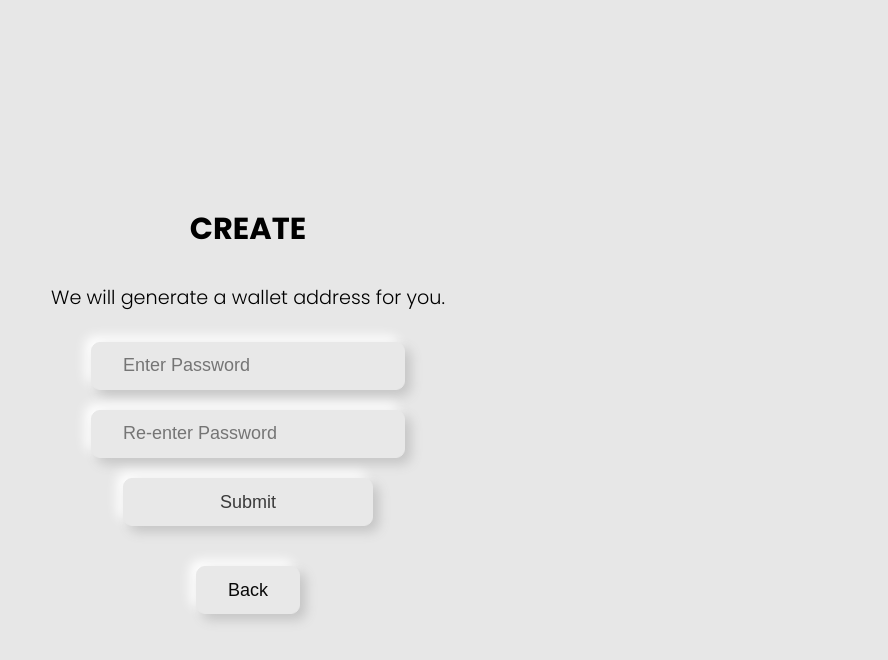
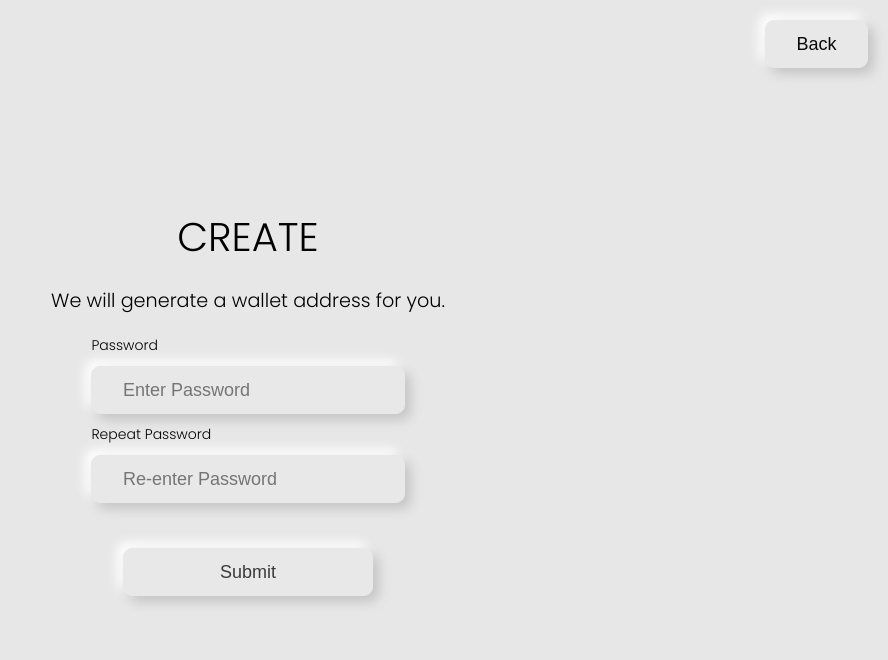
Before and after one commit to SurroundingArt64/Fluence-NFT-Wallet, a React (Create React App) app in the folder frontend/: page / in a window 1280 px wide. Both pictures are taken after a click on the button "Create an account". Shown: the top 660 px of the page, without its empty margins (392-1280 px from the left). Built offline with nearby package versions, Linux system fonts and the light colour scheme.

Commit message:
feat(home): styles#5

```diff
--- a/frontend/src/App.tsx
+++ b/frontend/src/App.tsx
@@ -111,6 +111,13 @@ function App() {
 						onClick={() => {
 							updateCurrentState(undefined)
 						}}
+						style={
+							{
+								position: 'absolute',
+								top: '10px',
+								right: '10px',
+							}
+						}
 					>
 						Back
 					</button>
--- a/frontend/src/components/CreateAccount.tsx
+++ b/frontend/src/components/CreateAccount.tsx
@@ -29,7 +29,7 @@ export function CreateAccount({ setConnected }: { setConnected: (privKey: string
 
 	return (
 		<div>
-			<h3>CREATE</h3>
+			<h2>CREATE</h2>
 			<p>We will generate a wallet address for you.</p>
 			<form
 				onSubmit={async (e) => {
@@ -56,7 +56,8 @@ Public  Key: ${randomWallet.address}
 					}
 				}}
 			>
-				<div className=''>
+				<div className='Form'>
+					<label htmlFor='password'>Password</label>
 					<input
 						onChange={(e) => {
 							setState((state) => {
@@ -71,7 +72,8 @@ Public  Key: ${randomWallet.address}
 						value={state.password}
 					/>
 				</div>
-				<div className=''>
+				<div className='Form'>
+					<label htmlFor='repeatPassword'>Repeat Password</label>
 					<input
 						onChange={(e) => {
 							setState((state) => {
@@ -86,9 +88,8 @@ Public  Key: ${randomWallet.address}
 						value={state.repeatPassword}
 					/>
 				</div>
-				<div className=''>
-					<input type='submit' value='Submit' />
-				</div>
+				<span style={{ height: "25px" }} />
+				<input type='submit' value='Submit' />
 			</form>
 		</div>
 	)
```
